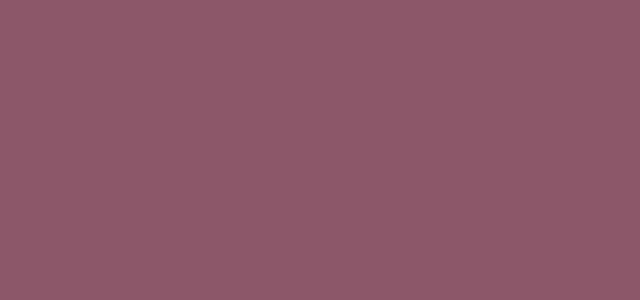
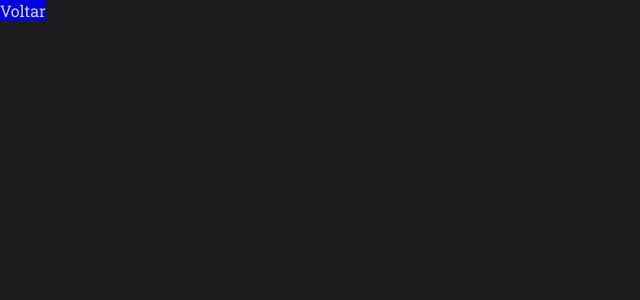
Before and after one commit to MullerHub/Rocketseat-Explorer, a React (Vite) app in the folder Stage0902_desafio/RocketMovies/: page / in a window 1280 px wide. Shown: the top 300 px of the page, without its empty margins (0-640 px from the left). Built offline with nearby package versions, Linux system fonts and the light colour scheme.

Commit message:
Profile att

```diff
--- a/Stage0902_desafio/RocketMovies/src/pages/Profile/index.jsx
+++ b/Stage0902_desafio/RocketMovies/src/pages/Profile/index.jsx
@@ -1,8 +1,10 @@
 import { Container } from './styles'
+import { Header } from '../../components/Header'
 
 export function Profile() {
   return (
     <Container>
+      <a >Voltar</a>
     </Container>
   )
 }
--- a/Stage0902_desafio/RocketMovies/src/pages/Profile/styles.js
+++ b/Stage0902_desafio/RocketMovies/src/pages/Profile/styles.js
@@ -3,5 +3,10 @@ import styled from 'styled-components'
 export const Container = styled.div`
   width: 100%;
   height: 100vh;
-  background-color: ${({ theme }) => theme.COLORS.BUTTON_BG};
+  background-color: ${({ theme }) => theme.COLORS.BACKGROUND_900};
+
+  > a {
+    width: 1000px;
+    background-color: blue;
+  }
 `
```
